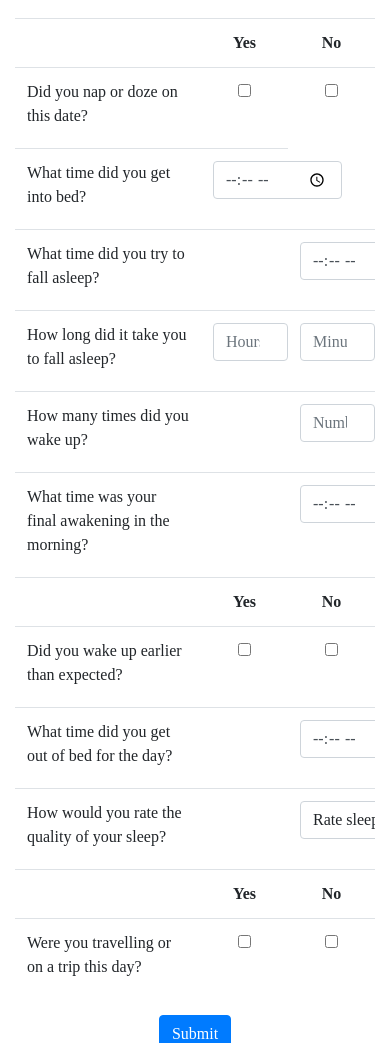
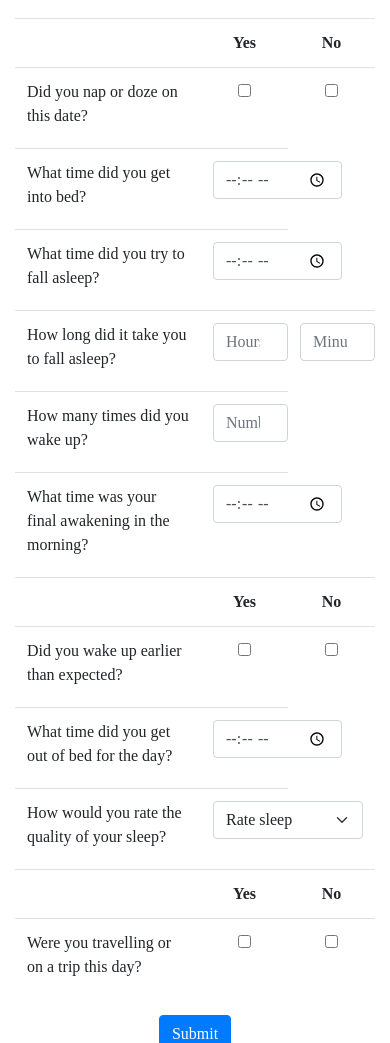
Before and after one commit to colin-raaen/thrive-track, a Flask app: page /sleep in a window 390 px wide. Shown: the part 220-1263 px from the top of the page. Run offline with Flask 3, Linux system fonts and the light colour scheme; a user stored in the database is signed in; some libraries are stand-ins or nearby versions.

Commit message:
March 6, 2024: improvements to sleep.htmll and history.html styling, include mobile view and colspan

```diff
--- a/static/styles-logging-pages.css
+++ b/static/styles-logging-pages.css
@@ -38,6 +38,10 @@
 
 .yes-no-header {
   width: 15%;
+}
+
+.hidden-td{
+  display: none;
 }
 
 .form-control.mx-auto {
--- a/static/styles.css
+++ b/static/styles.css
@@ -302,7 +302,7 @@ nav .navbar-brand .red{
     overflow-x: auto;
 }
 
-/* Font size of toggle between tabl */
+/* Font size of toggle between tables */
 .nav-link.history{
     font-size: 25px;
 }
@@ -376,4 +376,9 @@ td.hidden-history-column, td.hidden-wellness-type-column {
     .toggle-hyperlink{
         font-size: 20px;
     }
+
+    /* Font size of toggle between tables */
+    .nav-link.history{
+        font-size: 14px;
+    }
 }
--- a/templates/sleep.html
+++ b/templates/sleep.html
@@ -47,14 +47,14 @@
                 <!-- What time did you go to bed input-->
                 <tr>
                     <td class="question-header" align="left"><label for="sleepQuestionOne">What time did you get into bed?</label></td>
-                    <td class="yes-no-td" style="display: none;"></td>
+                    <td class="hidden-td"></td>
                     <td class="yes-no-td" colspan="2"><input autocomplete="off" class="form-control mx-auto w-auto" id="bedTime" name="bedTime" type="time"></td>
                 </tr>
                 <!-- What time did you go try to fall asleep-->
                 <tr>
                     <td class="question-header" align="left"><label for="sleepQuestionTwo">What time did you try to fall asleep?</label></td>
-                    <td class="yes-no-td"></td>
-                    <td class="yes-no-td"><input autocomplete="off" class="form-control mx-auto w-auto" id="sleepAttempt" name="sleepAttempt"
+                    <td class="hidden-td"></td>
+                    <td class="yes-no-td" colspan="2"><input autocomplete="off" class="form-control mx-auto w-auto" id="sleepAttempt" name="sleepAttempt"
                         type="time"></td>
                 </tr>
                 <!-- How long did it take you to fall asleep-->
@@ -68,8 +68,8 @@
                 <!-- How many times did you wake up -->
                 <tr>
                     <td class="question-header" align="left"><label for="sleepQuestionFour">How many times did you wake up?</label></td>
-                    <td class="yes-no-td"></td>
-                    <td class="yes-no-td"><input autocomplete="off" class="form-control mx-auto" min="0" id="timesWokenUp"
+                    <td class="hidden-td"></td>
+                    <td class="yes-no-td" colspan="2"><input autocomplete="off" class="form-control mx-auto" min="0" id="timesWokenUp"
                                 name="timesWokenUp" placeholder="Number" type="number"></td>
                 </tr>
                 <!-- Hidden row, In total, how long did these awakenings last -->
@@ -83,8 +83,8 @@
                 <!-- What time was your final awakening? -->
                 <tr>
                     <td class="question-header" align="left"><label for="sleepQuestionSix">What time was your final awakening in the morning?</label></td>
-                    <td class="yes-no-td"></td>
-                    <td class="yes-no-td"><input autocomplete="off" class="form-control mx-auto w-auto" id="finalAwakening" name="finalAwakening"
+                    <td class="hidden-td"></td>
+                    <td class="yes-no-td" colspan="2"><input autocomplete="off" class="form-control mx-auto w-auto" id="finalAwakening" name="finalAwakening"
                         type="time"></td>
                 </tr>
                 <!-- Wake up earlier than expected -->
@@ -113,14 +113,14 @@
                 <!-- What time did you get out of bed? -->
                 <tr>
                     <td class="question-header" align="left"><label for="sleepQuestionSix">What time did you get out of bed for the day?</label></td>
-                    <td class="yes-no-td"></td>
-                    <td class="yes-no-td"><input autocomplete="off" class="form-control mx-auto w-auto" id="outOfBed" name="outOfBed" type="time"></td>
+                    <td class="hidden-td"></td>
+                    <td class="yes-no-td" colspan="2"><input autocomplete="off" class="form-control mx-auto w-auto" id="outOfBed" name="outOfBed" type="time"></td>
                 </tr>
                 <!-- Quality of Sleep -->
                 <tr data-row-number="1">
                     <td class="question-header" align="left"><label for="sleepQuestionNine">How would you rate the quality of your sleep?</label></td>
-                    <td class="yes-no-td"></td>
-                    <td class="yes-no-td">
+                    <td class="hidden-td"></td>
+                    <td class="yes-no-td" colspan="2">
                         <!-- Workout types drop down -->
                         <select class="form-select mx-auto" style="width: 150px;" name="rateSleep" id="rateSleep">
                             <option disabled selected value="defaultSleepRating">Rate sleep</option>
```
Also changed, not shown: 1 other file.
